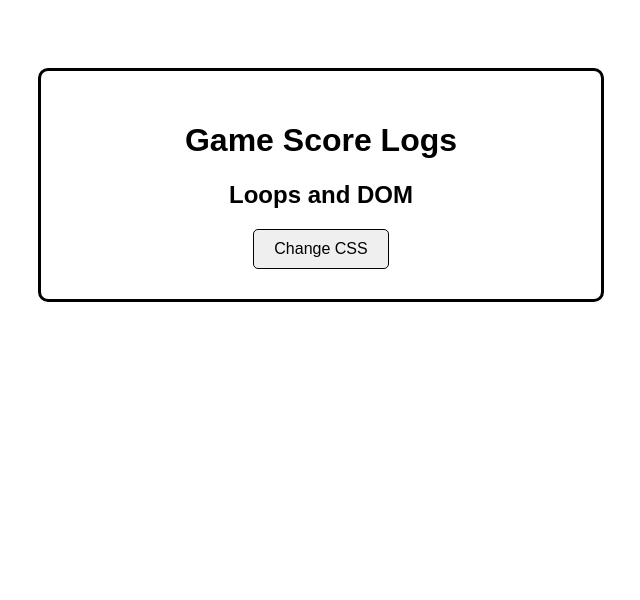
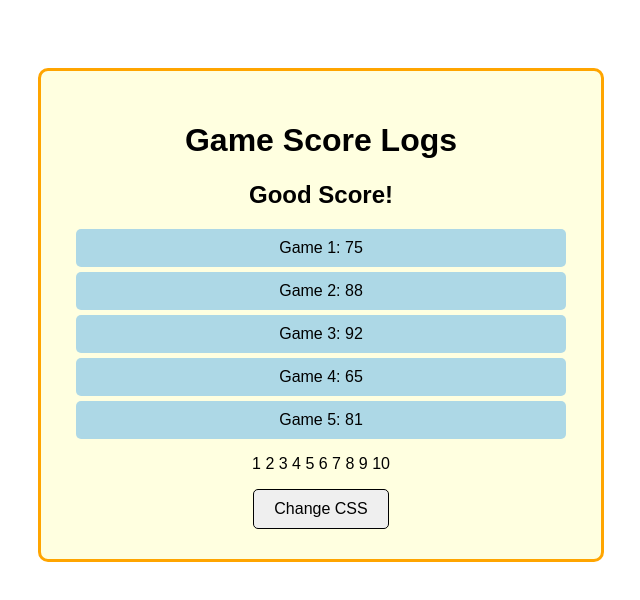
Before and after one commit to Brandi-King/Brannie, a plain HTML site: page index.html in a window 1280 px wide. Both pictures are taken after a click on the button "Change CSS". Shown: the whole page, without its empty margins (319-959 px from the left). Drawn offline with Linux system fonts and the light colour scheme.

Commit message:
Button fix

```diff
--- a/app.js
+++ b/app.js
@@ -39,7 +39,7 @@ button.onclick = function changePage() {
     container.classList.remove(
         "excellent",
         "good",
-        "average"
+        "practice"
     );
 
     if (score >= 90) {
--- a/index.html
+++ b/index.html
@@ -13,9 +13,10 @@
         <h2 id="message">Loops and DOM</h2>
         <div id="items"></div>
         <p id="counter"></p>
-        <button id="changeButton">Change CSS</button>
+        <button id ="changeButton">Change CSS</button>
     </div>
 
-    <script src="script.js"></script>
+    <script src="app.js"></script>
+
 </body>
 </html>
```
